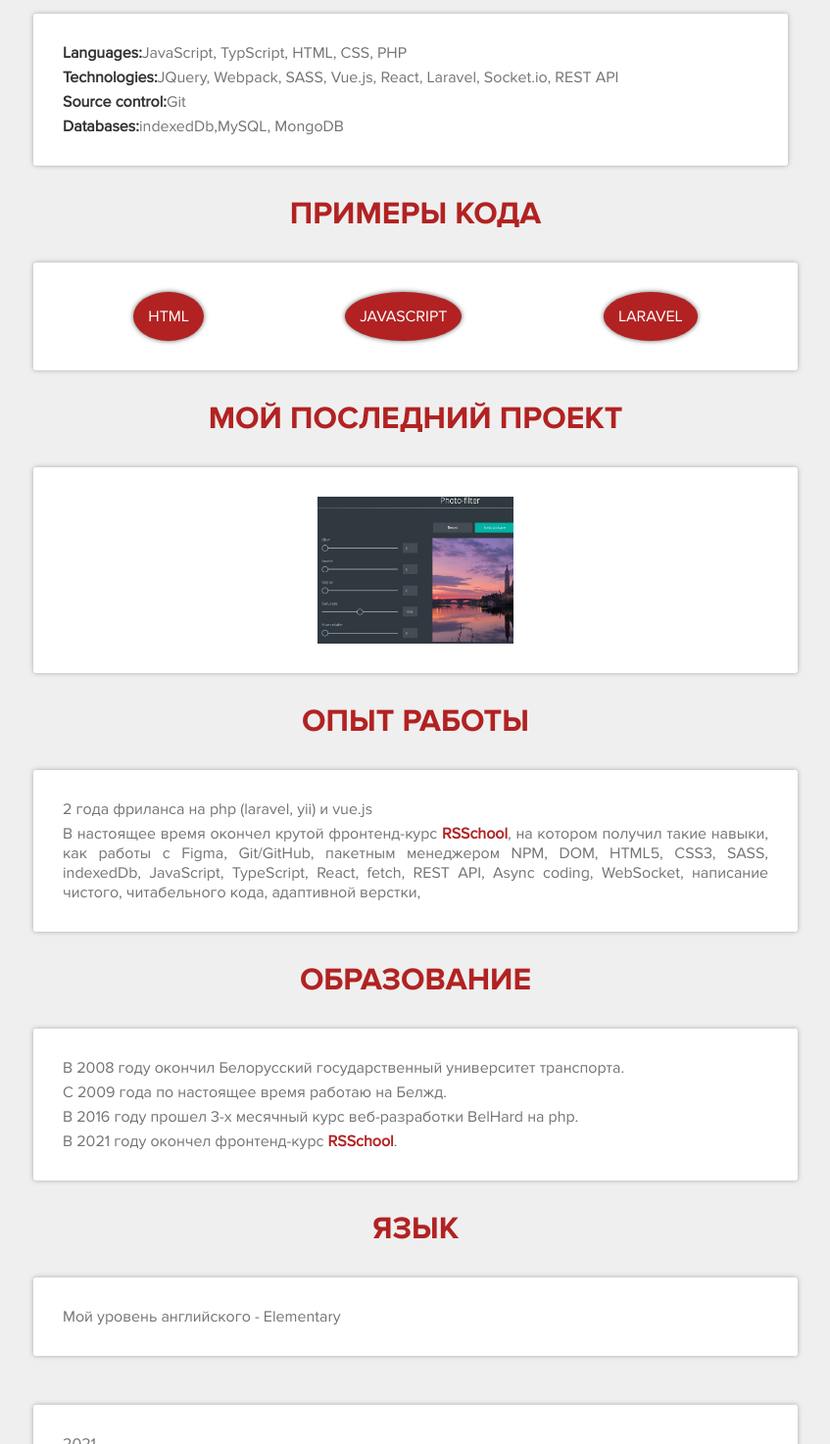
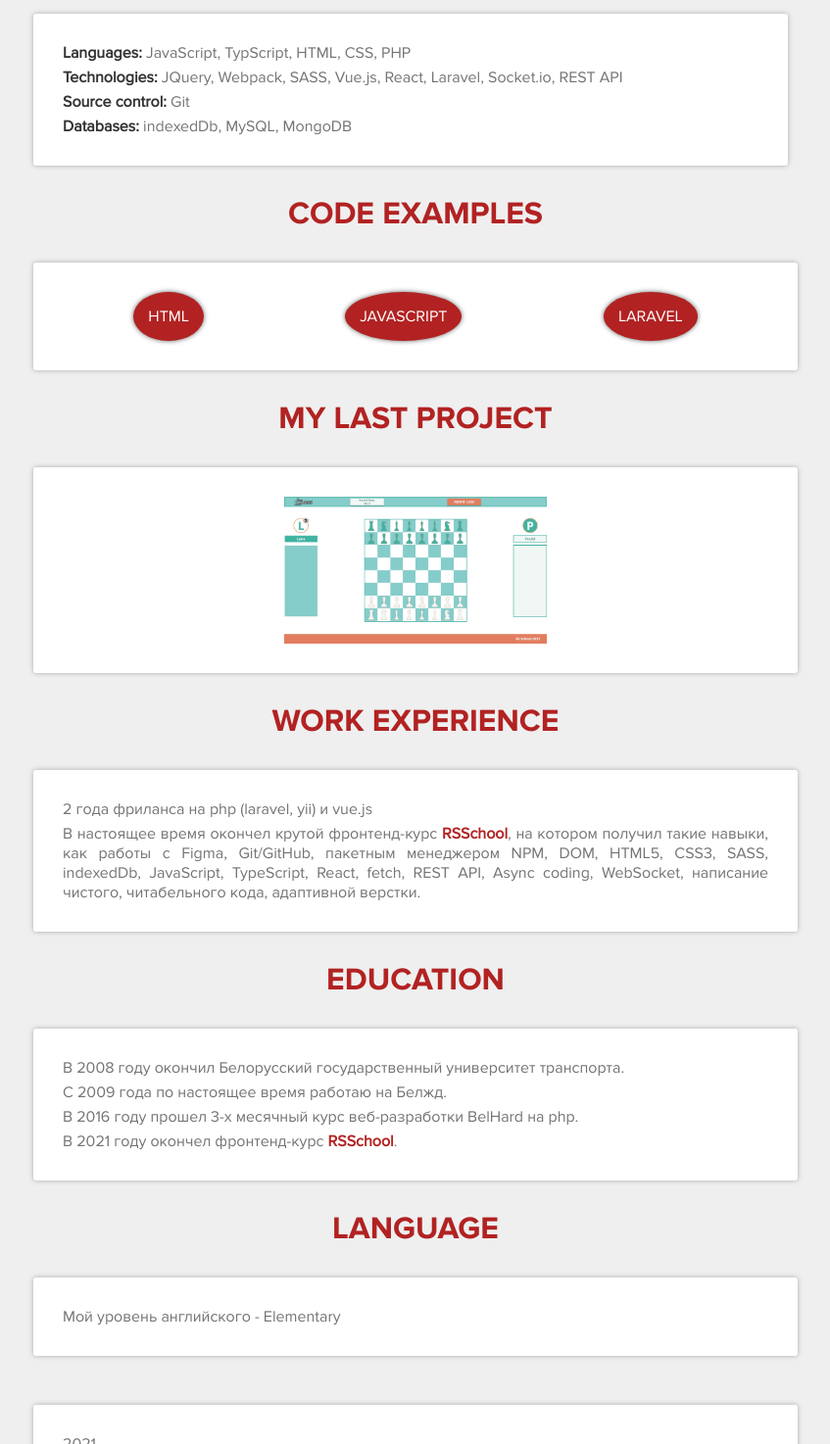
Before and after one commit to Praddby/rsschool-cv, a plain HTML site: page ru/index.html in a window 1280 px wide. Shown: the part 609-2083 px from the top of the page at 98% size, without its empty margins (216-1063 px from the left). Drawn offline with Linux system fonts and the light colour scheme.

Commit message:
fix: data of actually #3

```diff
--- a/ru/index.html
+++ b/ru/index.html
@@ -42,25 +42,25 @@
 			</section>
 		</header>
 		<section class="summary">
-			<h2 class="summary-title">обо мне</h2>
+			<h2 class="summary-title">about me</h2>
 			<div class="summary-body">
 				<p> Моя цель - начать карьеру веб-разработчика.
 					Имеется опыт верстки и разработки различного функционала сайта. </p>
 			</div>
 		</section>
 		<section class="skills">
-			<h2 class="skills-title">профессиональные навыки</h2>
+			<h2 class="skills-title">professional skills</h2>
 			<div class="skills-body">
 				<div class="front-end">
-					<p><strong>Languages:</strong>JavaScript, TypScript, HTML, CSS, PHP</p>
-					<p><strong>Technologies:</strong>JQuery, Webpack, SASS, Vue.js, React, Laravel, Socket.io, REST API</p>
-					<p><strong>Source control:</strong>Git</p>
-					<p><strong>Databases:</strong>indexedDb,MySQL, MongoDB</p>
+					<p><strong>Languages:</strong> JavaScript, TypScript, HTML, CSS, PHP</p>
+					<p><strong>Technologies:</strong> JQuery, Webpack, SASS, Vue.js, React, Laravel, Socket.io, REST API</p>
+					<p><strong>Source control:</strong> Git</p>
+					<p><strong>Databases:</strong> indexedDb, MySQL, MongoDB</p>
 				</div>
 			</div>
 		</section>
 		<section class="examples">
-			<h2 class="examples-title">примеры кода</h2>
+			<h2 class="examples-title">code examples</h2>
 			<div class="examples-body">
 				<ul class="examples-links">
 					<li><a href="https://github.com/Praddby/rsschool-cv/blob/gh-pages/ru/index.html" target="_blank">HTML</a></li>
@@ -73,7 +73,7 @@
 			</div>
 		</section>
 		<section class="projects">
-			<h2 class="projects-title">мой последний проект</h2>
+			<h2 class="projects-title">my last project</h2>
 			<div class="projects-body">
 				<ul class="projects-links">
 					<li><a href="https://rolling-scopes-school.github.io/praddby-JSFE2021Q1/" target="_blank"></a>
@@ -82,18 +82,18 @@
 			</div>
 		</section>
 		<section class="work-experience">
-			<h2 class="experience-title">опыт работы</h2>
+			<h2 class="experience-title">work experience</h2>
 			<div class="experience-body">
 				<p>2 года фриланса на php (laravel, yii) и vue.js </p>
 				<p>В настоящее время окончел крутой фронтенд-курс <a href="https://rs.school/js/" target="_blank">RSSchool</a>,
 					на котором получил такие навыки, как работы с Figma, Git/GitHub,
 					пакетным менеджером NPM, DOM, HTML5, CSS3, SASS, indexedDb, JavaScript, TypeScript, React, fetch, REST API,
 					Async coding, WebSocket,
-					написание чистого, читабельного кода, адаптивной верстки, </p>
+					написание чистого, читабельного кода, адаптивной верстки.</p>
 			</div>
 		</section>
 		<section class="education">
-			<h2 class="education-title">образование</h2>
+			<h2 class="education-title">education</h2>
 			<div class="education-body">
 				<p>В 2008 году окончил Белорусский государственный университет транспорта.</p>
 				<p>С 2009 года по настоящее время работаю на Белжд.</p>
@@ -102,7 +102,7 @@
 			</div>
 		</section>
 		<section class="language">
-			<h2 class="language-title">язык</h2>
+			<h2 class="language-title">language</h2>
 			<div class="language-body">
 				<p>Мой уровень английского - Elementary</p>
 			</div>
--- a/ru/style/style.css
+++ b/ru/style/style.css
@@ -295,22 +295,15 @@ a {
 }
 
 .projects-links li {
-  width: 200px;
+  width: 268px;
   height: 150px;
 }
 
 .projects-links li:first-child {
-  background: url("../img/wildlife.jpg") 0% no-repeat;
+  background: url("../img/chess.jpg") 0% no-repeat;
   background-size: cover;
 }
-.projects-links li:nth-child(2) {
-  background: url("../img/piano.jpg") 0% no-repeat;
-  background-size: cover;
-}
-.projects-links li:last-child {
-  background: url("../img/filter.jpg") 0% no-repeat;
-  background-size: cover;
-}
+
 .projects-links li:hover {
   cursor: pointer;
 }
```
Also changed, not shown: img/chess.jpg (added), ru/img/chess.jpg (added).
